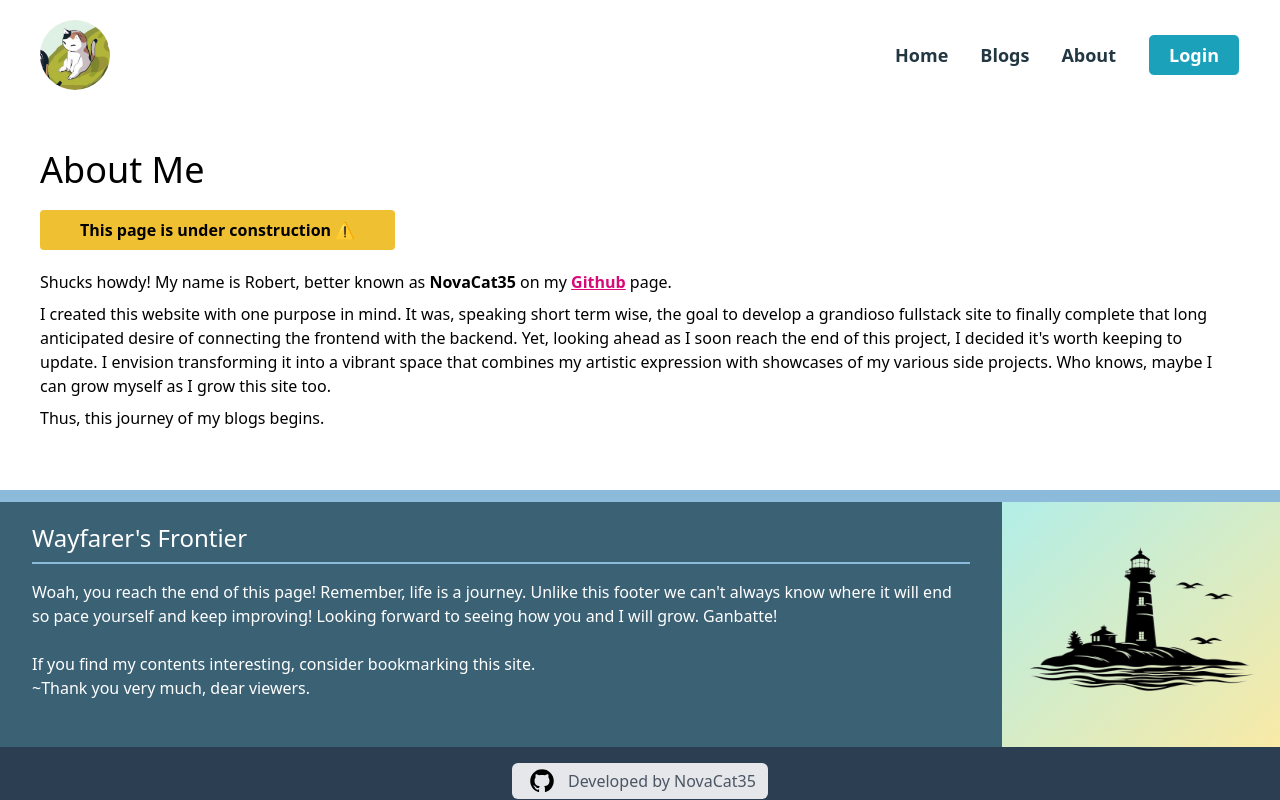
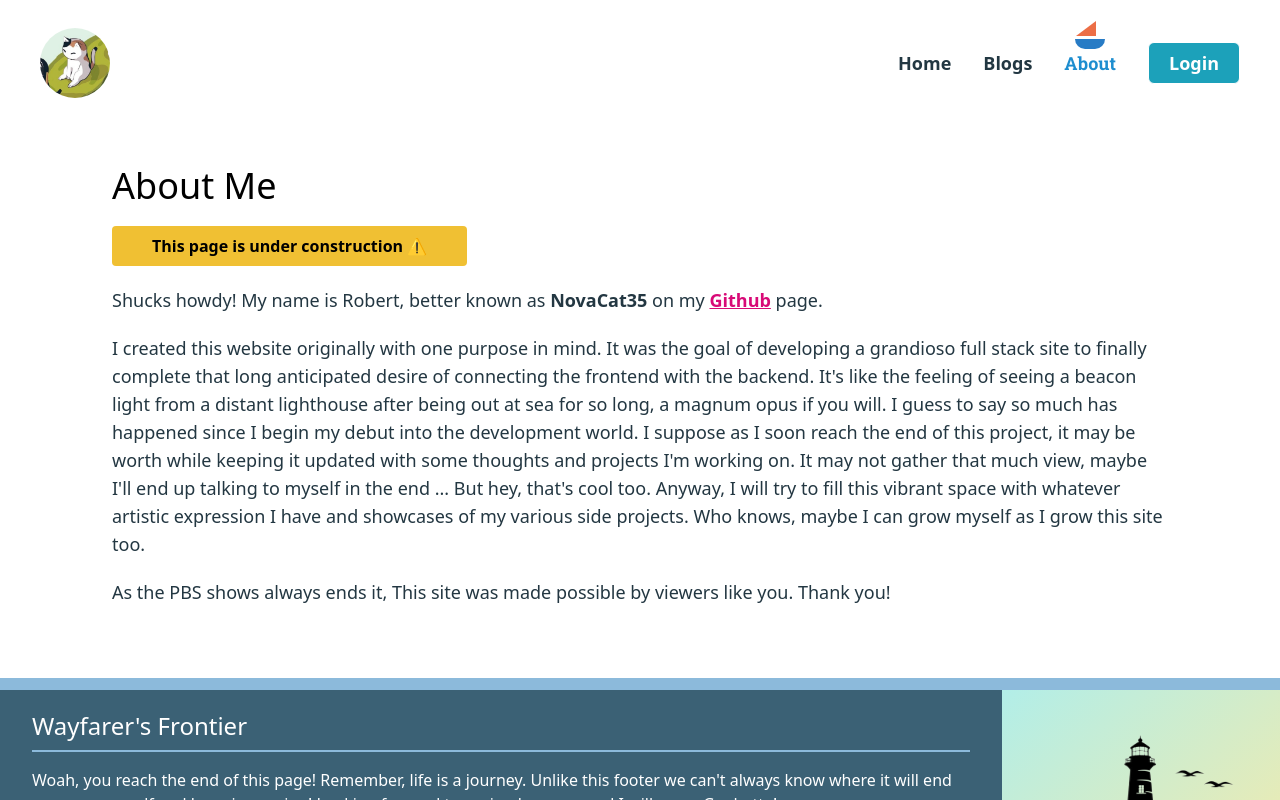
Before and after one commit to NovaCat35/blog-client, a React (Vite) app: page /about in a window 1280 px wide. Shown: the top 800 px of the page. Built offline with nearby package versions, Linux system fonts and the light colour scheme; no server answers.

Commit message:
Style navbar to have active indicator and minor styling

```diff
--- a/src/components/Modal.tsx
+++ b/src/components/Modal.tsx
@@ -15,7 +15,7 @@ function Modal() {
 	};
 
 	return (
-		<div className="modal-container absolute w-[200px] top-[100px] right-[30px]">
+		<div className="modal-container absolute w-[200px] top-[110px] right-[30px]">
 			<div className="message-arrow top-[-12px] right-[30px]"></div>
 			<div className="modal font-normal bg-[#ffffff]">
 				<div className="username-container flex flex-col items-center bg-[#1ea0ba] w-full text-white py-2">
--- a/src/components/Navbar.tsx
+++ b/src/components/Navbar.tsx
@@ -1,6 +1,6 @@
 import { useEffect, useState, useContext } from "react";
 import { AuthContext } from "../contexts/AuthContext";
-import { Link } from "react-router-dom";
+import { Link, useLocation } from "react-router-dom";
 import logo from "../assets/cat-sail.jpeg";
 import "../styles/Navbar.scss";
 import pfp from "../assets/cat-bag.jpg";
@@ -11,6 +11,10 @@ function Navbar() {
 	const [showModal, setShowModal] = useState(false);
 	const [lastScrollY, setLastScrollY] = useState(0);
 	const { tokenActive } = useContext(AuthContext); // we have a verified user (e.g. token is active), set a route to profile link instead of standard login/signup btn
+	const location = useLocation(); // gets current location
+
+	// State to track the active link
+	const [activeLink, setActiveLink] = useState("");
 
 	useEffect(() => {
 		const controlNavbar = () => {
@@ -40,6 +44,11 @@ function Navbar() {
 		}
 	}, [lastScrollY]);
 
+	useEffect(() => {
+		// Set the active link based on the current pathname
+		setActiveLink(location.pathname);
+	}, [location.pathname]);
+
 	const toggleModal = () => {
 		if (showModal) {
 			setShowModal(false);
@@ -49,7 +58,7 @@ function Navbar() {
 	};
 
 	return (
-		<nav className={`flex justify-between px-10 py-5 bg-white bg-opacity-80 sticky top-0 z-10 transition-transform duration-300 transform ${showNav ? "translate-y-0" : "-translate-y-full"}`}>
+		<nav className={`flex justify-between px-10 py-7 bg-white bg-opacity-90 sticky top-0 z-10 transition-transform duration-300 transform ${showNav ? "translate-y-0" : "-translate-y-full"}`}>
 			<div className="w-[70px] h-[70px] flex items-center justify-center overflow-hidden rounded-full">
 				<Link to="/">
 					<img className="logo w-[250px] object-cover mt-4" src={logo} alt="site logo" />
@@ -57,12 +66,18 @@ function Navbar() {
 			</div>
 
 			<div className="right-side flex gap-8 items-center text-[#223742] text-lg font-bold">
-				<Link to="/">Home</Link>
-				<Link to="/blogs">Blogs</Link>
+				<Link to="/" className={`${activeLink == "/" ? "activeLink" : ""} underline-offset-4 hover:underline`}>
+					Home
+				</Link>
+				<Link to="/blogs" className={`${activeLink == "/blogs" ? "activeLink" : ""} underline-offset-4 hover:underline`}>
+					Blogs
+				</Link>
 				{/* <Link to="/projects">Projects</Link> */}
-				<Link to="/about">About</Link>
+				<Link to="/about" className={`${activeLink == "/about" ? "activeLink" : ""} underline-offset-4 hover:underline`}>
+					About
+				</Link>
 				{tokenActive ? (
-					<div onClick={toggleModal} className="Profile w-[60px] h-[60px] overflow-hidden rounded-full border-4 border-[#1ca1ba]">
+					<div onClick={toggleModal} className="Profile cursor-pointer w-[60px] h-[60px] overflow-hidden rounded-full border-4 border-[#1ca1ba]">
 						<img className="w-full h-full object-cover " src={pfp} alt="pfp" />
 						{showModal && <Modal />}
 					</div>
--- a/src/components/Pages/AboutPage.tsx
+++ b/src/components/Pages/AboutPage.tsx
@@ -5,20 +5,20 @@ function AboutPage() {
 	return (
 		<div className="flex flex-col min-h-screen">
 			<Navbar />
-			<main className="p-10 flex-grow">
+			<main className="py-10 px-[7rem] flex-grow">
 				<h1 className="text-4xl mb-5">About Me</h1>
 				<p className="inline-block px-10 py-2 bg-[#f0c033] font-bold rounded">This page is under construction ⚠️</p>
 
-				<div className="about-info mt-5">
-					<p className="mb-2">
+				<div className="about-info mt-5 text-lg text-[#233742]">
+					<p className="mb-5">
 						Shucks howdy! My name is Robert, better known as <b>NovaCat35</b> on my{" "}
 						<a className="text-[#d80a77] font-bold underline" href="https://github.com/NovaCat35" target="blank">
 							Github
 						</a>{" "}
 						page.{" "}
 					</p>
-					<p className="mb-2">I created this website with one purpose in mind. It was, speaking short term wise, the goal to develop a grandioso fullstack site to finally complete that long anticipated desire of connecting the frontend with the backend. Yet, looking ahead as I soon reach the end of this project, I decided it's worth keeping to update. I envision transforming it into a vibrant space that combines my artistic expression with showcases of my various side projects. Who knows, maybe I can grow myself as I grow this site too.</p>
-					<p className="mb-2">Thus, this journey of my blogs begins.</p>
+					<p className="mb-5">I created this website originally with one purpose in mind. It was the goal of developing a grandioso full stack site to finally complete that long anticipated desire of connecting the frontend with the backend. It's like the feeling of seeing a beacon light from a distant lighthouse after being out at sea for so long, a magnum opus if you will. I guess to say so much has happened since I begin my debut into the development world. I suppose as I soon reach the end of this project, it may be worth while keeping it updated with some thoughts and projects I'm working on. It may not gather that much view, maybe I'll end up talking to myself in the end ... But hey, that's cool too. Anyway, I will try to fill this vibrant space with whatever artistic expression I have and showcases of my various side projects. Who knows, maybe I can grow myself as I grow this site too.</p>
+					<p className="mb-5">As the PBS shows always ends it, This site was made possible by viewers like you. Thank you!</p>
 				</div>
 			</main>
 			<Footer />
--- a/src/components/Pages/HomePage.tsx
+++ b/src/components/Pages/HomePage.tsx
@@ -40,7 +40,7 @@ function Home() {
 			<Navbar />
 			<main className="flex-grow px-[7rem] mt-10">
 				<div className="title-card-container">
-					<h1 className="title leading-snug  font-bold">Tales from a wayfarer.</h1>
+					<h1 className="title leading-snug font-bold">Tales from a wayfarer.</h1>
 					<p className="intro-text mt-2">
 						Hey, I'm Robert and welcome to my platform, <b>Wayfarer's Frontier</b>! I'll be blogging about anything interesting and showcasing some side projects I've been working on. Hopefully I can make you think a little deeper and brighten your day.
 					</p>
--- a/src/components/Pages/SignupPage.tsx
+++ b/src/components/Pages/SignupPage.tsx
@@ -4,7 +4,7 @@ import Navbar from "../Navbar";
 import Footer from "../Footer";
 import eyeIconImg from "../../assets/eye.svg";
 import eyeOffIconImg from "../../assets/eye-off.svg";
-import "../../styles/Signup.scss";
+import "../../styles/Auth.scss";
 import { v4 as uuidv4 } from "uuid";
 
 interface errorObj {
@@ -22,7 +22,7 @@ function SignupPage() {
 	const [errorMessages, setErrorMessages] = useState<errorObj[]>([]);
 	const navigate = useNavigate();
 
-   // Ref here used to manipulate the shake animation for error messages
+	// Ref here used to manipulate the shake animation for error messages
 	const usernameRef = useRef<HTMLDivElement>(null);
 	const emailRef = useRef<HTMLDivElement>(null);
 	const passwordRef = useRef<HTMLDivElement>(null);
--- a/src/router/RouterWrapper.tsx
+++ b/src/router/RouterWrapper.tsx
@@ -10,7 +10,6 @@ const RouteWrapper = ({ children }: { children: React.ReactNode }) => {
 	useEffect(() => {
 		// Calls checkTokenActive() on every route change. Essentially will check if token is active for protected links and navbar
 		checkTokenActive();
-		console.log("YAHOOOO!");
 	}, [checkTokenActive, location]);
 
 	return <>{children}</>;
--- a/src/styles/Signup.scss
+++ b/src/styles/Auth.scss
@@ -3,7 +3,6 @@
 	font-weight: 700;
 	&:not(:empty) {
 		padding: 0px 0px 10px;
-		// animation: shake-left-right 0.5s ease-in-out forwards;
 	}
 }
 
--- a/src/styles/Fonts.scss
+++ b/src/styles/Fonts.scss
@@ -7,7 +7,12 @@
 
 @font-face {
 	font-family: "Nautical";
-	src: url("../assets/texts/18935286.eps");
+	src: url("../assets/texts/VtksBoldandcool-2Vow.ttf");
+}
+
+@font-face {
+	font-family: "Wave";
+	src: url("../assets/texts/JlrWaves-B0O8.ttf");
 }
 
 .intro-text,
--- a/src/styles/Navbar.scss
+++ b/src/styles/Navbar.scss
@@ -1,3 +1,33 @@
 .logo {
-   max-width: none;
+	max-width: none;
 }
+
+.activeLink {
+	font-family: "Wave", "Roboto Slab", monospace;
+	text-align: center;
+	color: #1d8dcf;
+	position: relative;
+
+	&::before,
+	&::after {
+		content: "";
+		position: absolute;
+	}
+
+	&::before {
+		background-color: rgb(39, 123, 197);
+		border-radius: 0 0px 150px 150px;
+		width: 30px;
+		height: 10px;
+		top: -10px;
+		left: 50%;
+		transform: translate(-50%);
+	}
+	&::after {
+		border-width: 0 0 15px 20px; /* Triangle for sails */
+		border-color: transparent transparent #ec6e46 transparent;
+		top: -28px;
+		left: 50%;
+		transform: translate(-70%);
+	}
+}
```
Also changed, not shown: src/assets/texts/JlrWaves-B0O8.ttf (added).
